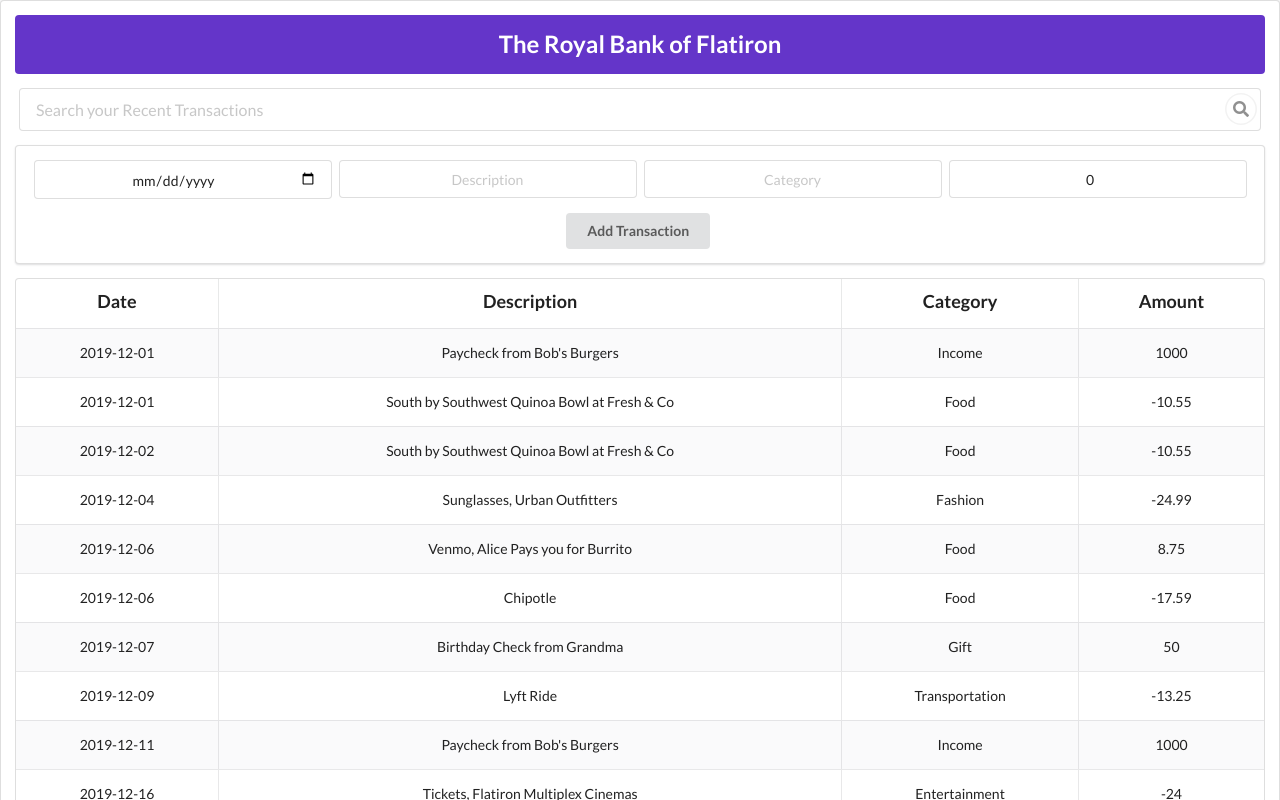
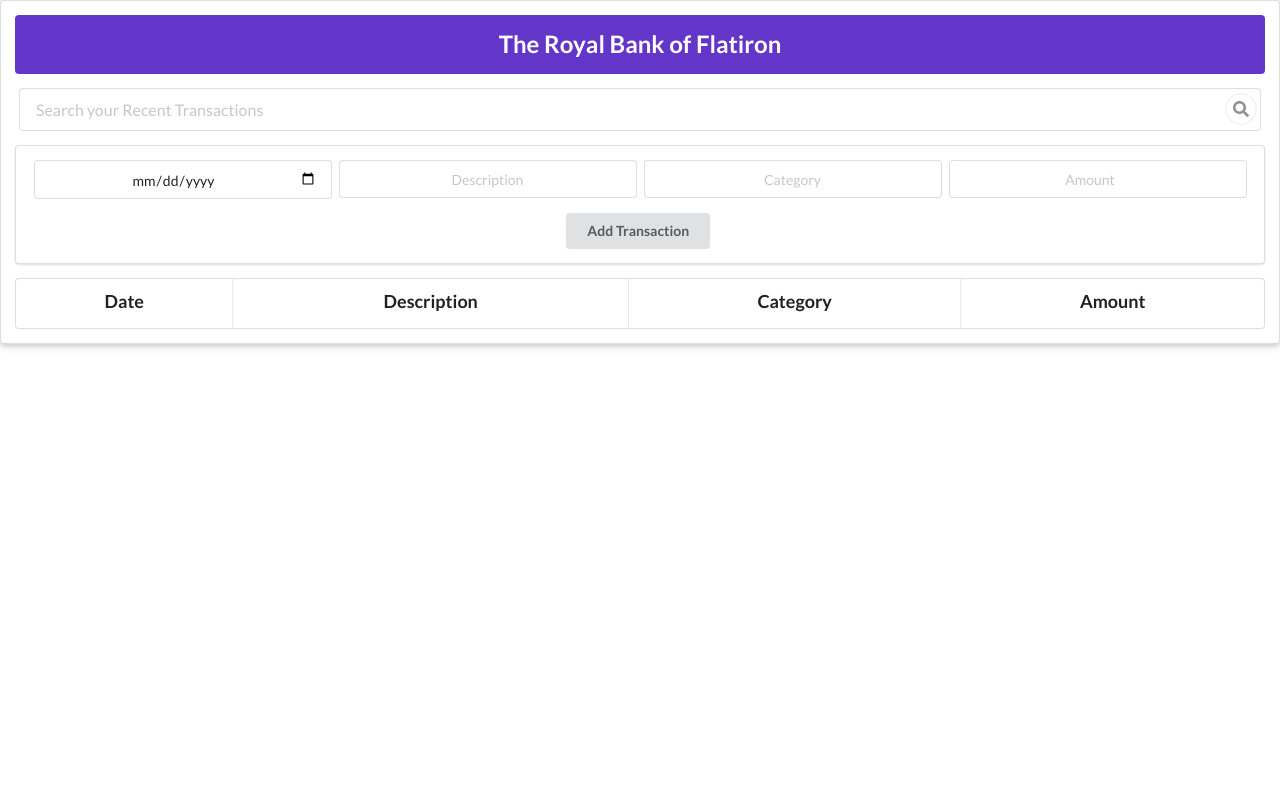
Before and after one commit to learn-co-students/DC-SE-040521-Code-Challenge, a React (Create React App) app in the folder bank-of-flatiron/: page / in a window 1280 px wide. Shown: the top 800 px of the page. Built offline with nearby package versions, Linux system fonts and the light colour scheme; data requests are answered from the project's data file.

Commit message:
Revert "Menhaj s"

```diff
--- a/bank-of-flatiron/db.json
+++ b/bank-of-flatiron/db.json
@@ -83,13 +83,6 @@
       "description": "Venmo, Pay Roommate for Rent",
       "category": "Housing",
       "amount": -975
-    },
-    {
-      "id": 13,
-      "date": "2021-05-06",
-      "description": "Buble",
-      "category": "Food",
-      "amount": "33"
     }
   ]
 }
--- a/bank-of-flatiron/src/components/AccountContainer.js
+++ b/bank-of-flatiron/src/components/AccountContainer.js
@@ -7,11 +7,9 @@ class AccountContainer extends Component {
   render() {
     return (
       <div>
-        <Search changeSearchText={this.props.changeSearchText}  />
-        <AddTransactionForm addTransaction={this.props.addTransaction} />
-        <TransactionsList  accounts = {this.props.accounts} />
-        {/* {this.props.accounts.map(account => <TransactionsList key={account.key} accountData={account} />)} */}
-
+        <Search />
+        <AddTransactionForm />
+        <TransactionsList />
       </div>
     );
   }
--- a/bank-of-flatiron/src/components/AddTransactionForm.js
+++ b/bank-of-flatiron/src/components/AddTransactionForm.js
@@ -1,49 +1,19 @@
 import React, { Component } from "react";
 
 class AddTransactionForm extends Component {
-  state = {
-    id:"",
-    date: "",
-    description: "",
-    category: "",
-    amount: 0
-  }
-
-  handleChange = (e) => {
-    this.setState({
-      [e.target.name]: e.target.value
-    })
-  }
-
-  handleSubmit = (e) => {
-    e.preventDefault();
-    const tmp = {...this.state}
-    const reqObj = {
-        headers: {"Content-type": "application/json"},
-        method: "POST",
-        body: JSON.stringify(tmp)
-    }
-
-    fetch("http://localhost:6001/transactions/", reqObj)
-    .then(r => r.json())
-    .then(data => this.props.addTransaction(data))
-}
-
   render() {
     return (
       <div className="ui segment">
-        <form onSubmit={this.handleSubmit} className="ui form">
+        <form className="ui form">
           <div className="inline fields">
-            <input onChange={(e) => this.handleChange(e)} type="date" name="date" value={this.state.date}/>
-            <input onChange={(e) => this.handleChange(e)} type="text" name="description" placeholder="Description" value={this.state.description}/>
-            <input onChange={(e) => this.handleChange(e)} type="text" name="category" placeholder="Category" value={this.state.category}/>
+            <input type="date" name="date" />
+            <input type="text" name="description" placeholder="Description" />
+            <input type="text" name="category" placeholder="Category" />
             <input
-              onChange={(e) => this.handleChange(e)}
               type="number"
               name="amount"
               placeholder="Amount"
               step="0.01"
-              value={this.state.amount}
             />
           </div>
           <button className="ui button" type="submit">
--- a/bank-of-flatiron/src/components/App.js
+++ b/bank-of-flatiron/src/components/App.js
@@ -2,44 +2,14 @@ import React, { Component } from "react";
 import AccountContainer from "./AccountContainer";
 import "../stylesheets/App.css";
 
-
 class App extends Component {
-
-  state = {
-    searchText: "",
-    accounts: []
-  }
-
-  componentDidMount() {
-    fetch("http://localhost:6001/transactions/")
-    .then(r => r.json())
-    .then(data => {
-      this.setState({
-        accounts: data
-      })
-    })
-  }
-
-  changeSearchText = (text) => {
-    this.setState({
-      searchText: text
-    })
-  }
-
-  filterAccount = () => this.state.accounts.filter(account => account.description.toLowerCase().includes(this.state.searchText.toLowerCase())); //fix lowercase
-
-  addTransaction = transaction => this.setState({accounts: [transaction, ...this.state.accounts]})
-
-
   render() {
-    // console.log(this.state.accounts)
     return (
-
       <div className="ui raised segment">
         <div className="ui segment violet inverted">
           <h2>The Royal Bank of Flatiron</h2>
         </div>
-        <AccountContainer accounts={ this.filterAccount()/*this.state.accounts */} changeSearchText={this.changeSearchText} addTransaction={this.addTransaction}/>
+        <AccountContainer />
       </div>
     );
   }
--- a/bank-of-flatiron/src/components/Search.js
+++ b/bank-of-flatiron/src/components/Search.js
@@ -1,12 +1,14 @@
 import React from "react";
 
-const Search = (props) => {
+const Search = () => {
   return (
     <div className="ui large fluid icon input">
       <input
         type="text"
         placeholder={"Search your Recent Transactions"}
-        onChange={(e) => props.changeSearchText(e.target.value)}
+        onChange={() => {
+          console.log("Searching...");
+        }}
       />
       <i className="circular search link icon"></i>
     </div>
--- a/bank-of-flatiron/src/components/Transaction.js
+++ b/bank-of-flatiron/src/components/Transaction.js
@@ -1,12 +1,12 @@
 import React from "react";
 
-const Transaction = (props) => {
+const Transaction = () => {
   return (
     <tr>
-      <td>{props.accountData.date}</td>
-      <td>{props.accountData.description}</td>
-      <td>{props.accountData.category}</td>
-      <td>{props.accountData.amount}</td>
+      <td>{"your code here..."}</td>
+      <td>{"your code here..."}</td>
+      <td>{"your code here..."}</td>
+      <td>{"your code here..."}</td>
     </tr>
   );
 };
--- a/bank-of-flatiron/src/components/TransactionsList.js
+++ b/bank-of-flatiron/src/components/TransactionsList.js
@@ -1,7 +1,7 @@
 import React from "react";
 import Transaction from "./Transaction";
 
-const TransactionsList = (props) => {
+const TransactionsList = () => {
   return (
     <table className="ui celled striped padded table">
       <tbody>
@@ -19,8 +19,7 @@ const TransactionsList = (props) => {
             <h3 className="ui center aligned header">Amount</h3>
           </th>
         </tr>
-
-        {props.accounts.map(account => <Transaction key={account.id} accountData={account} />)}
+        {/* render Transactions here */}
       </tbody>
     </table>
   );
```
Also changed, not shown: 1 other file (tests, documents, lock files or other folders).
